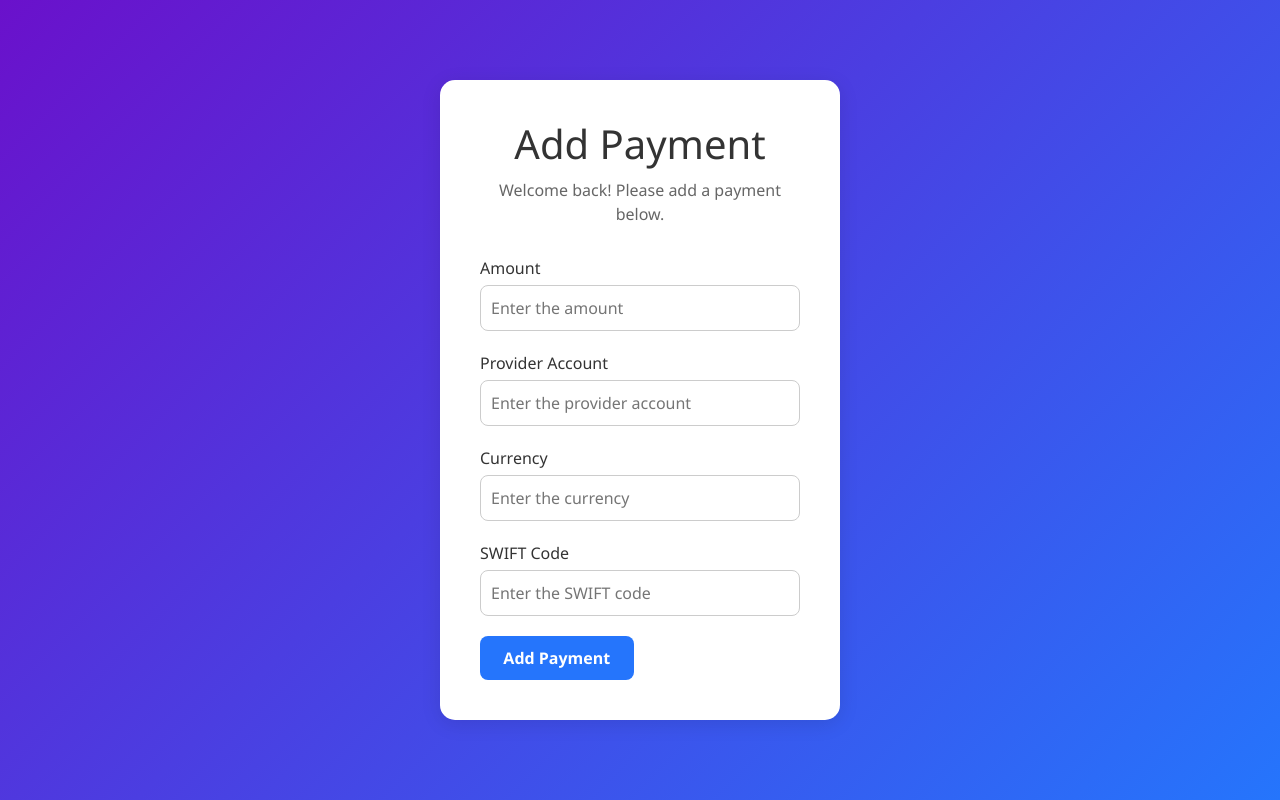
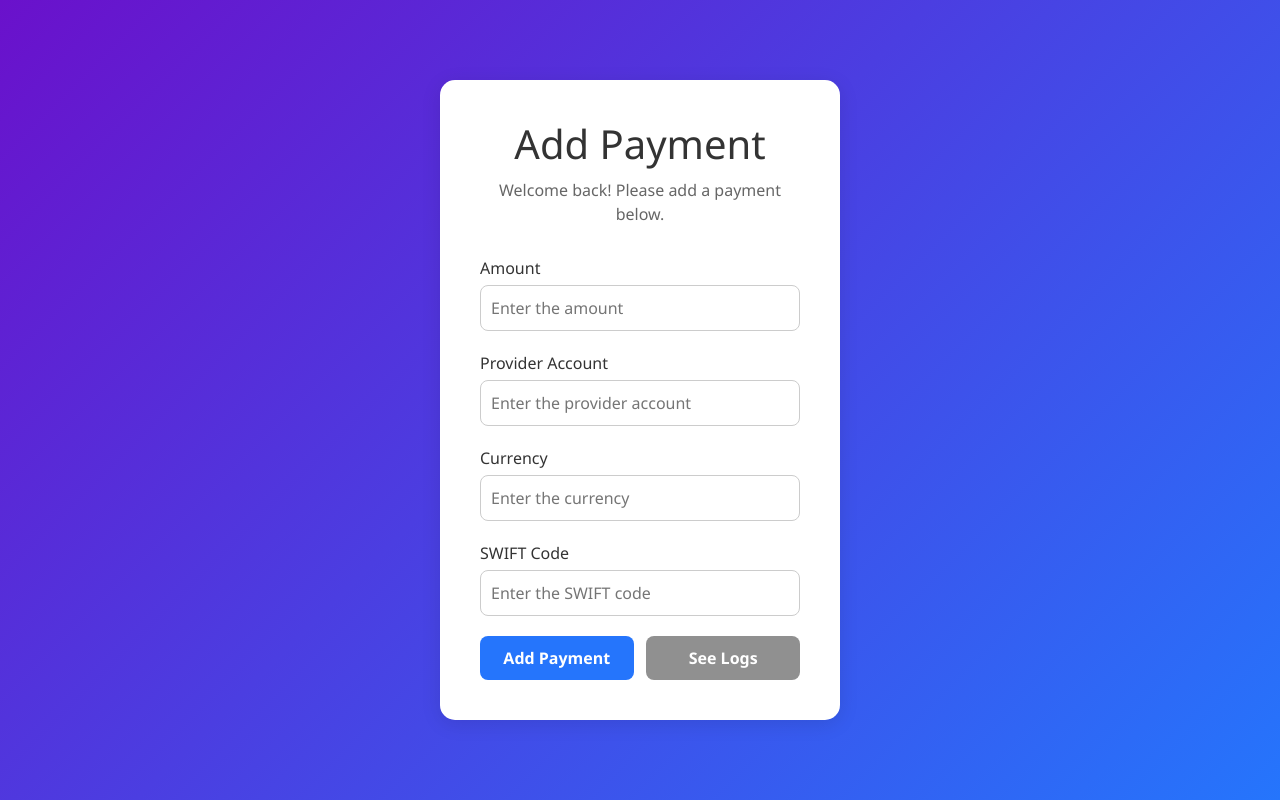
Before and after one commit to RyanCantUNI/INSY7314-POE-KSS, a React (Create React App) app in the folder frontend/: page /payment in a window 1280 px wide. Built offline with nearby package versions, Linux system fonts and the light colour scheme.

Commit message:
Added styling

```diff
--- a/frontend/src/components/logs.js
+++ b/frontend/src/components/logs.js
@@ -10,12 +10,12 @@ const PaymentList = () => {
     //Get blogs
     useEffect(() => {
         //get current user
-    const loginID = localStorage.getItem("userID");
+        const loginID = localStorage.getItem("userID");
 
-    //get token
-     const token = localStorage.getItem("token");
-     axios.defaults.headers.common["Authorization"] = `Bearer ${token}`;
-        axios.get("https://localhost:443/logs:"+loginID)
+        //get token
+        const token = localStorage.getItem("token");
+        axios.defaults.headers.common["Authorization"] = `Bearer ${token}`;
+        axios.get("https://localhost:443/logs:" + loginID)
             .then((response) => {
                 setPayments(response.data);
             })
@@ -36,16 +36,25 @@ const PaymentList = () => {
             padding: '40px',
             borderRadius: '15px',
             boxShadow: '0 4px 20px rgba(0, 0, 0, 0.1)',
+            background: 'linear-gradient(135deg, #6a11cb, #2575fc)',
             width: '100%',
-            maxWidth: '600px',
+            boxSizing: 'border-box',
+            margin: '0 0 0 0',
+            overflow: 'auto',
+            fontFamily: 'Segoe UI, Tahoma, Geneva, Verdana, sans-serif',
             textAlign: 'center'
         }}>
-            <h1 style={{ marginBottom: '10px', color: '#333' }}>Payment List</h1>
+            <h1 style={{ marginBottom: '10px', marginTop: '200px', color: '#FFFFFF' }}>Payment List</h1>
+            <button onClick={() => navigate("/payment")} style={{ marginTop: '20px', padding: '10px 20px', backgroundColor: '#4CAF50', color: '#fff', border: 'none', borderRadius: '4px', cursor: 'pointer' }}>
+                Go Back
+            </button>
+            <br />
             <ul style={{ listStyle: 'none', padding: '0' }}>
                 {payments.map((payment) => (
                     <li key={payment.paymentID} style={{ marginBottom: '20px', backgroundColor: '#fff', padding: '10px', borderRadius: '8px', boxShadow: '0 4px 20px rgba(0, 0, 0, 0.1)', textAlign: 'left' }}>
-                        <h2 style={{ marginBottom: '5px', color: '#333' }}>{payment.paymentID}</h2>
-                        <p style={{ marginBottom: '5px', color: '#666' }}>Date: {payment.date}</p>
+
+                        <h2 style={{ marginBottom: '5px', color: '#666' }}>Date: {payment.date}</h2>
+                        <p style={{ marginBottom: '5px', color: '#333' }}>Payment ID: {payment.paymentID}</p>
                         <p style={{ marginBottom: '5px', color: '#666' }}>User ID: {payment.userID}</p>
                         <p style={{ marginBottom: '5px', color: '#666' }}>Amount: {payment.amount}</p>
                         <p style={{ marginBottom: '5px', color: '#666' }}>Provider Account: {payment.providerAccount}</p>
--- a/frontend/src/components/payment.js
+++ b/frontend/src/components/payment.js
@@ -160,6 +160,25 @@ const AddPayment = () => {
                         >
                             Add Payment
                         </button>
+                        <button
+                            type="button"
+                            onClick={() => navigate('/logs')}
+                            style={{
+                                backgroundColor: '#909090',
+                                color: '#fff',
+                                padding: '10px 20px',
+                                border: 'none',
+                                borderRadius: '8px',
+                                cursor: 'pointer',
+                                fontWeight: '600',
+                                width: '48%',
+                                transition: 'background-color 0.3s ease'
+                            }}
+                            onMouseOver={(e) => e.target.style.backgroundColor = '#a0a0a0'}
+                            onMouseOut={(e) => e.target.style.backgroundColor = '#909090'}
+                        >
+                            See Logs
+                        </button>
                     </div>
                 </form>
             </div>
```
